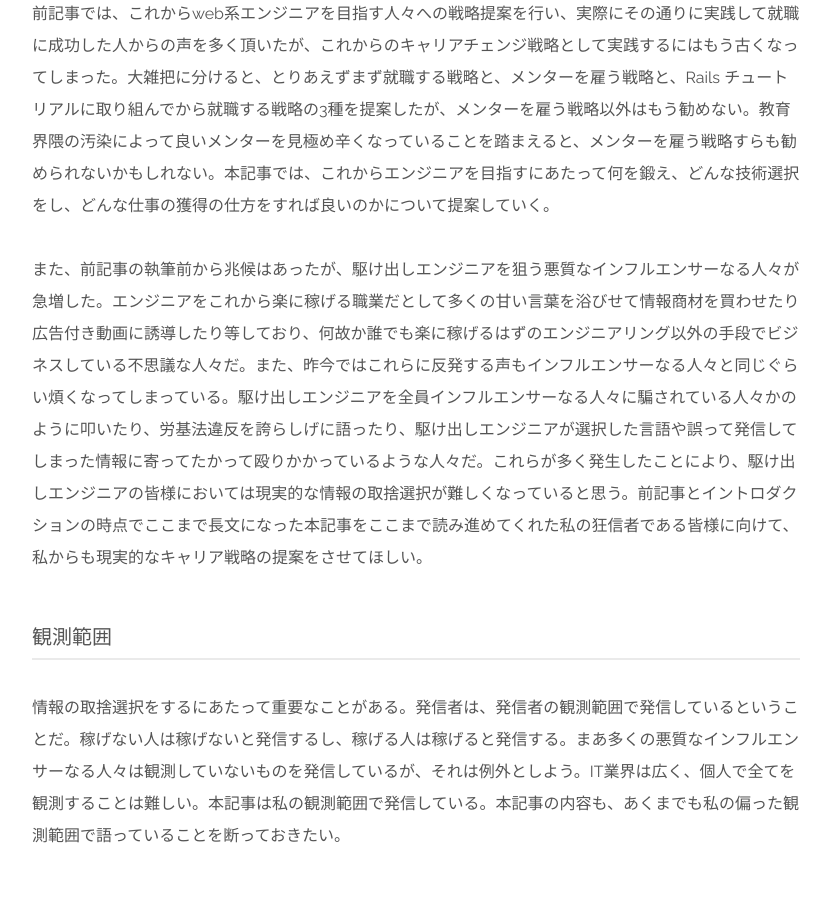
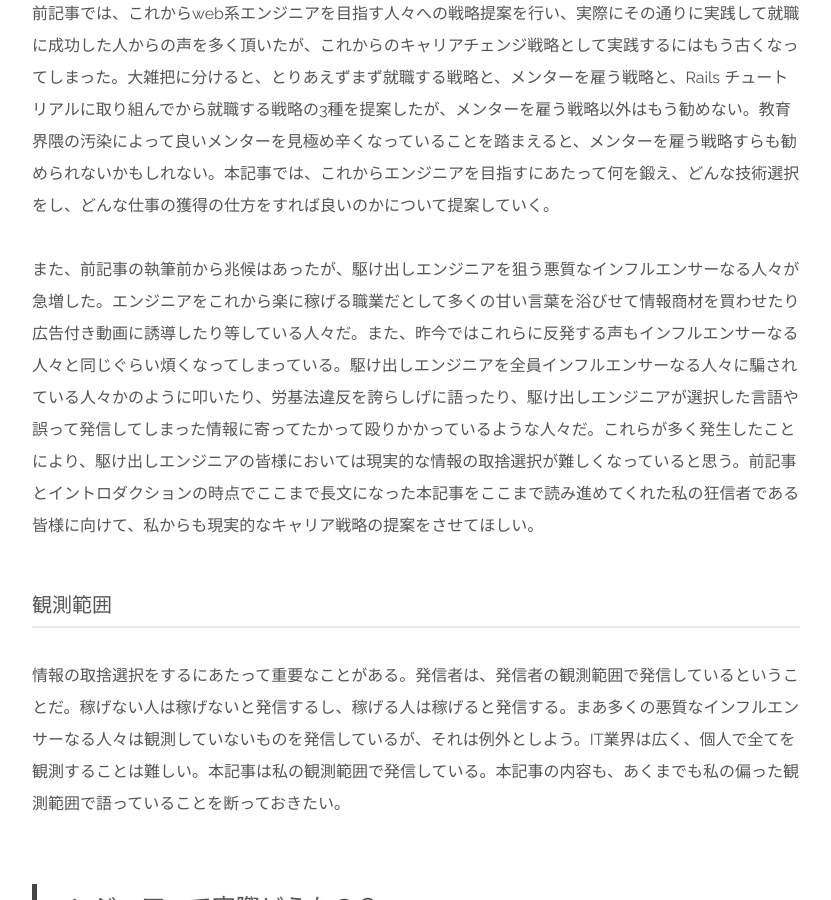
Before and after one commit to ryo-ryukalice/ogihara-ryo.github.io, a Jekyll site: the page built from _posts/2020-04-28-to-newbie.markdown, in a window 1280 px wide and 900 px high, scrolled down 1148 px. Shown: the whole window, without its empty margins (224-1055 px from the left). Built offline with Jekyll 4.4.1, drawn with Linux system fonts in a browser that asks for light colours; nearby versions of some CDN libraries; comment, search, counter and statistics services are not loaded.

Commit message:
Update 2020-04-28-to-newbie.markdown

```diff
--- a/_posts/2020-04-28-to-newbie.markdown
+++ b/_posts/2020-04-28-to-newbie.markdown
@@ -26,7 +26,7 @@
 
 前記事では、これからweb系エンジニアを目指す人々への戦略提案を行い、実際にその通りに実践して就職に成功した人からの声を多く頂いたが、これからのキャリアチェンジ戦略として実践するにはもう古くなってしまった。大雑把に分けると、とりあえずまず就職する戦略と、メンターを雇う戦略と、Rails チュートリアルに取り組んでから就職する戦略の3種を提案したが、メンターを雇う戦略以外はもう勧めない。教育界隈の汚染によって良いメンターを見極め辛くなっていることを踏まえると、メンターを雇う戦略すらも勧められないかもしれない。本記事では、これからエンジニアを目指すにあたって何を鍛え、どんな技術選択をし、どんな仕事の獲得の仕方をすれば良いのかについて提案していく。
 
-また、前記事の執筆前から兆候はあったが、駆け出しエンジニアを狙う悪質なインフルエンサーなる人々が急増した。エンジニアをこれから楽に稼げる職業だとして多くの甘い言葉を浴びせて情報商材を買わせたり広告付き動画に誘導したり等しており、何故か誰でも楽に稼げるはずのエンジニアリング以外の手段でビジネスしている不思議な人々だ。また、昨今ではこれらに反発する声もインフルエンサーなる人々と同じぐらい煩くなってしまっている。駆け出しエンジニアを全員インフルエンサーなる人々に騙されている人々かのように叩いたり、労基法違反を誇らしげに語ったり、駆け出しエンジニアが選択した言語や誤って発信してしまった情報に寄ってたかって殴りかかっているような人々だ。これらが多く発生したことにより、駆け出しエンジニアの皆様においては現実的な情報の取捨選択が難しくなっていると思う。前記事とイントロダクションの時点でここまで長文になった本記事をここまで読み進めてくれた私の狂信者である皆様に向けて、私からも現実的なキャリア戦略の提案をさせてほしい。
+また、前記事の執筆前から兆候はあったが、駆け出しエンジニアを狙う悪質なインフルエンサーなる人々が急増した。エンジニアをこれから楽に稼げる職業だとして多くの甘い言葉を浴びせて情報商材を買わせたり広告付き動画に誘導したり等している人々だ。また、昨今ではこれらに反発する声もインフルエンサーなる人々と同じぐらい煩くなってしまっている。駆け出しエンジニアを全員インフルエンサーなる人々に騙されている人々かのように叩いたり、労基法違反を誇らしげに語ったり、駆け出しエンジニアが選択した言語や誤って発信してしまった情報に寄ってたかって殴りかかっているような人々だ。これらが多く発生したことにより、駆け出しエンジニアの皆様においては現実的な情報の取捨選択が難しくなっていると思う。前記事とイントロダクションの時点でここまで長文になった本記事をここまで読み進めてくれた私の狂信者である皆様に向けて、私からも現実的なキャリア戦略の提案をさせてほしい。
 
 ### 観測範囲
 
```
